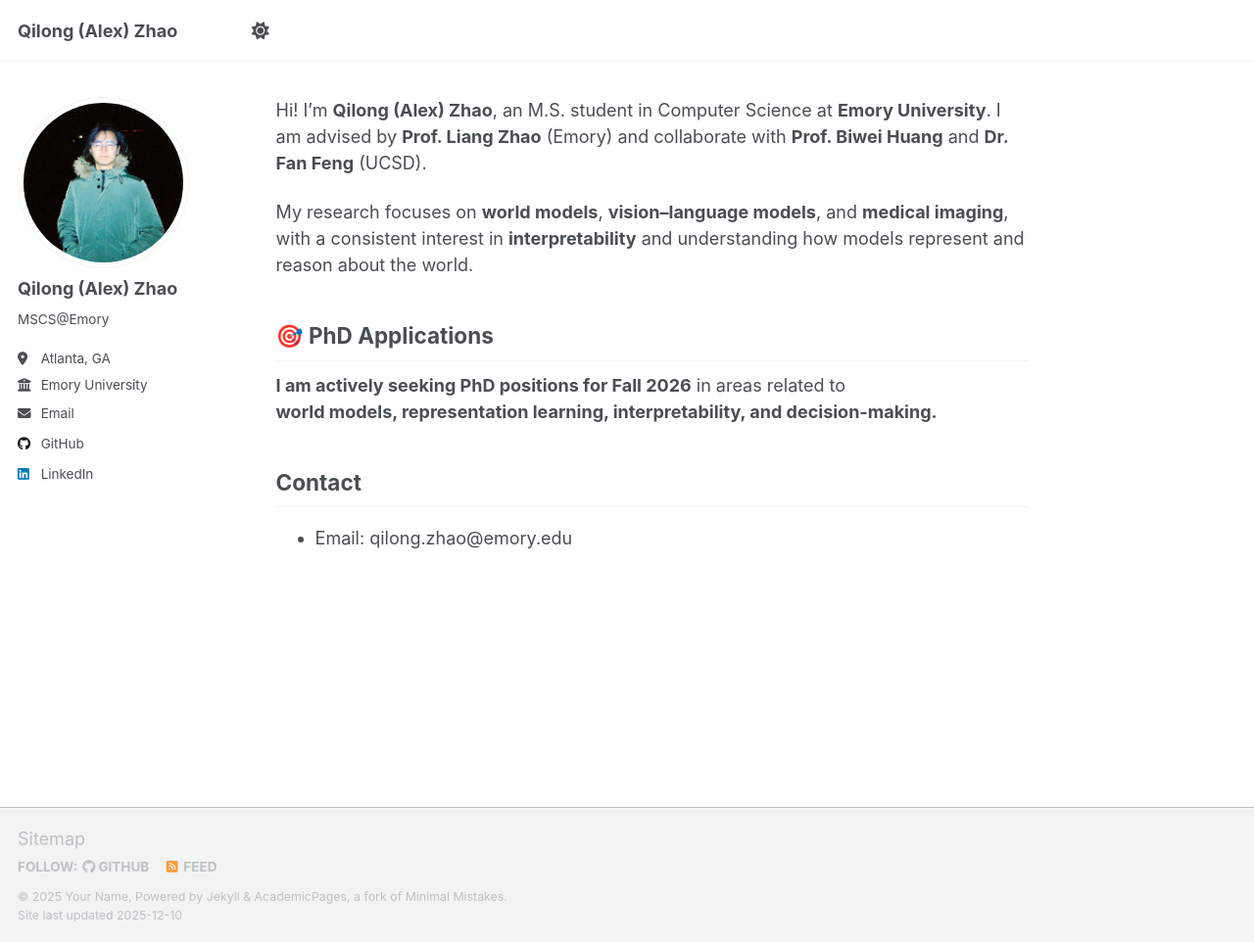
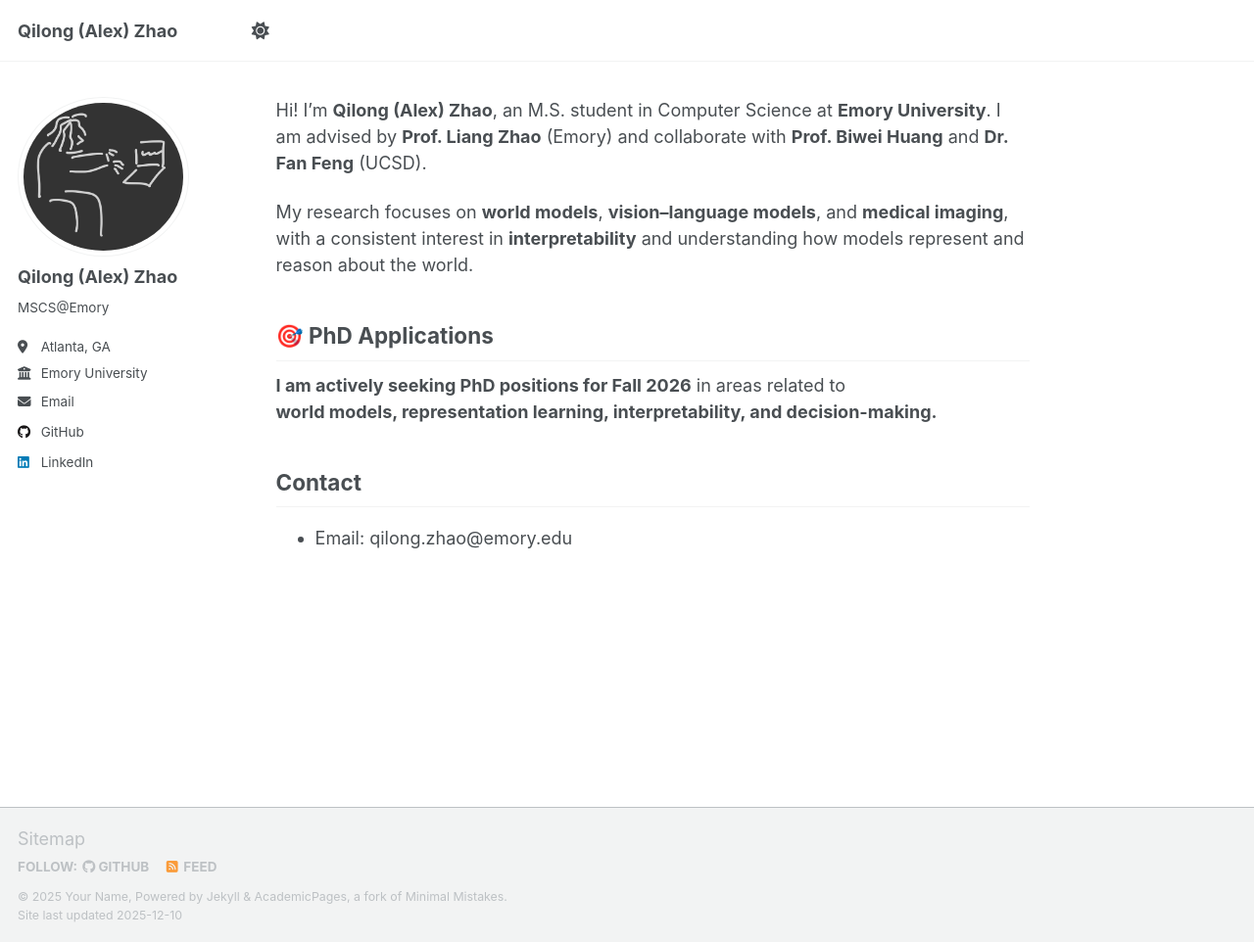
Before and after one commit to AlexQilong/alexqilong.github.io, a Jekyll site: the page built from _pages/about.md, in a window 1280 px wide and 962 px high. Shown: the whole window at 98% size. Built offline with Jekyll 4.4.1, drawn with Linux system fonts in a browser that asks for light colours; a script that is not in the unit is left out.

Commit message:
Update _config.yml

```diff
--- a/_config.yml
+++ b/_config.yml
@@ -23,7 +23,7 @@
 #               Additional customization can be done by editing /_includes/author-profile.html
 author:
   # Biographic information
-  avatar           : "profile.jpg"
+  avatar           : "avatar.JPG"
   name             : "Qilong (Alex) Zhao"
   pronouns         : # example: "she/her"
   bio              : "MSCS@Emory"
```
